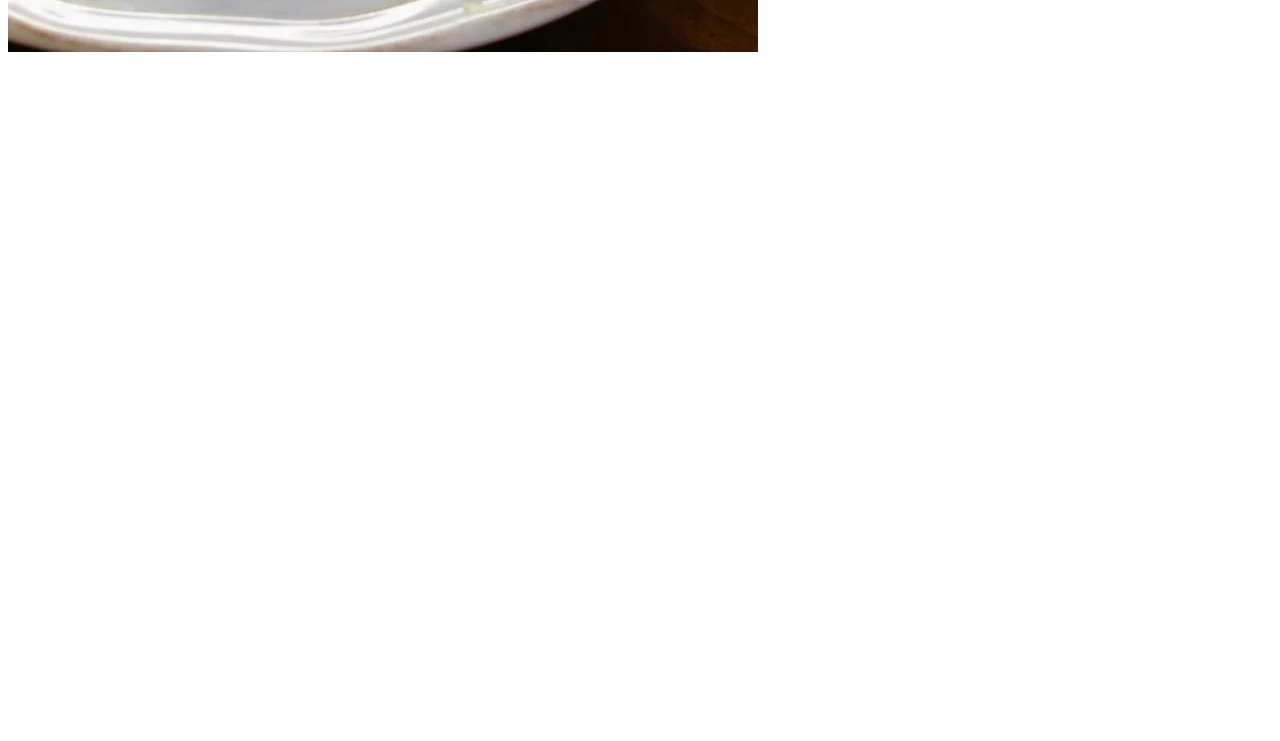
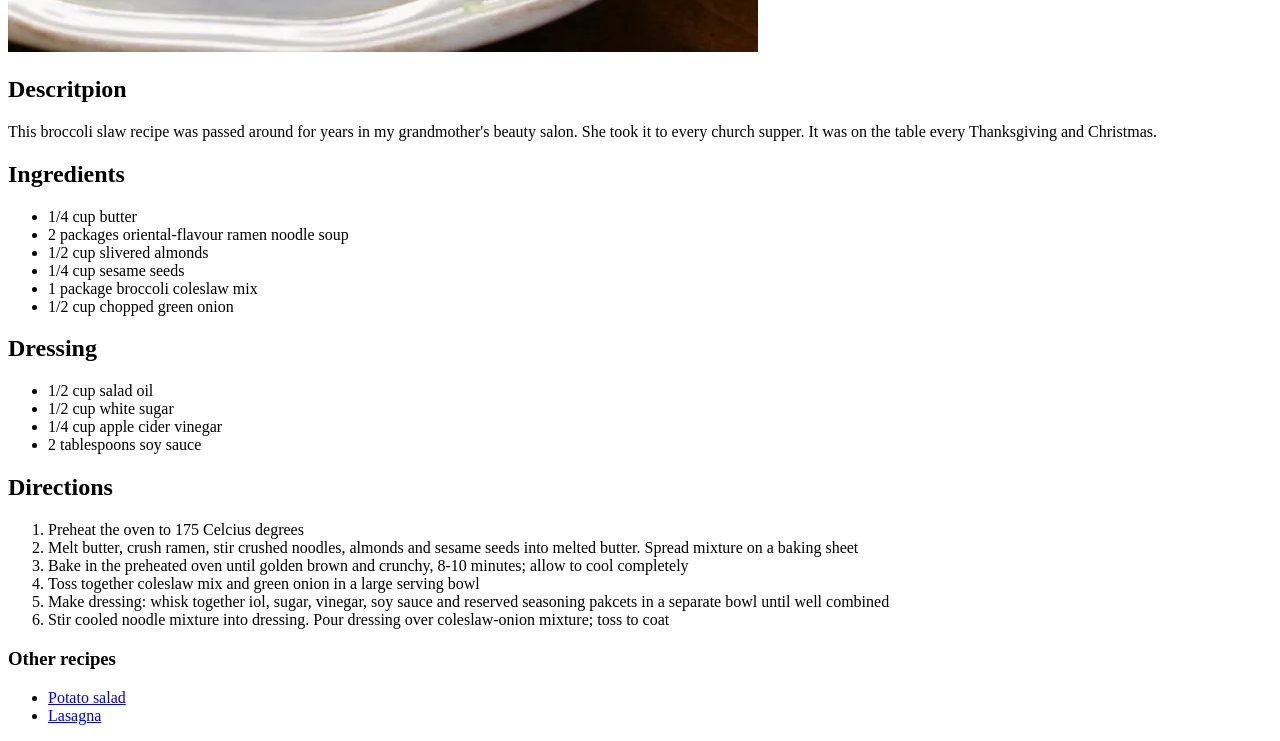
Before and after one commit to fujitsuzuki/odin-recipes, a plain HTML site: page recipes/broccoli_slaw.html in a window 1280 px wide. Shown: the part 591-1332 px from the top of the page. Before the commit the page ends 800 px from the top, so only its background shows below. Drawn offline with Linux system fonts and the light colour scheme.

Commit message:
Add broccoli slaw recipe

```diff
--- a/recipes/broccoli_slaw.html
+++ b/recipes/broccoli_slaw.html
@@ -7,8 +7,37 @@
     <body>
         <h1>Broccoli slaw</h1>
         <img src="../img/broccoli.slaw.webp">
-        <!-- description heading folllowed by paragraph or two with recipe -->
-        <!-- ingredients heading with unordered list of ingredients -->
-        <!-- steps heading with ordered list of steps -->
+        <h2>Descritpion</h2>
+        <p>This broccoli slaw recipe was passed around for years in my grandmother's beauty salon. She took it to every church supper. It was on the table every Thanksgiving and Christmas.</p>
+        <h2>Ingredients</h2>
+        <ul>
+            <li>1/4 cup butter</li>
+            <li>2 packages oriental-flavour ramen noodle soup</li>
+            <li>1/2 cup slivered almonds</li>
+            <li>1/4 cup sesame seeds</li>
+            <li>1 package broccoli coleslaw mix</li>
+            <li>1/2 cup chopped green onion</li>
+        </ul>
+        <h2>Dressing</h2>
+        <ul>
+            <li>1/2 cup salad oil</li>
+            <li>1/2 cup white sugar</li>
+            <li>1/4 cup apple cider vinegar</li>
+            <li>2 tablespoons soy sauce</li>
+        </ul>
+        <h2>Directions</h2>
+        <ol>
+            <li>Preheat the oven to 175 Celcius degrees</li>
+            <li>Melt butter, crush ramen, stir crushed noodles, almonds and sesame seeds into melted butter. Spread mixture on a baking sheet</li>
+            <li>Bake in the preheated oven until golden brown and crunchy, 8-10 minutes; allow to cool completely</li>
+            <li>Toss together coleslaw mix and green onion in a large serving bowl</li>
+            <li>Make dressing: whisk together iol, sugar, vinegar, soy sauce and reserved seasoning pakcets in a separate bowl until well combined</li>
+            <li>Stir cooled noodle mixture into dressing. Pour dressing over coleslaw-onion mixture; toss to coat</li>
+        </ol>
+        <h3>Other recipes</h3>
+        <ul>
+            <li><a href="./recipes/potato_salad.html">Potato salad</a></li>
+            <li><a href="./recipes/lasagna.html">Lasagna</a></li>
+        </ul>
     </body>
 </html>
```
